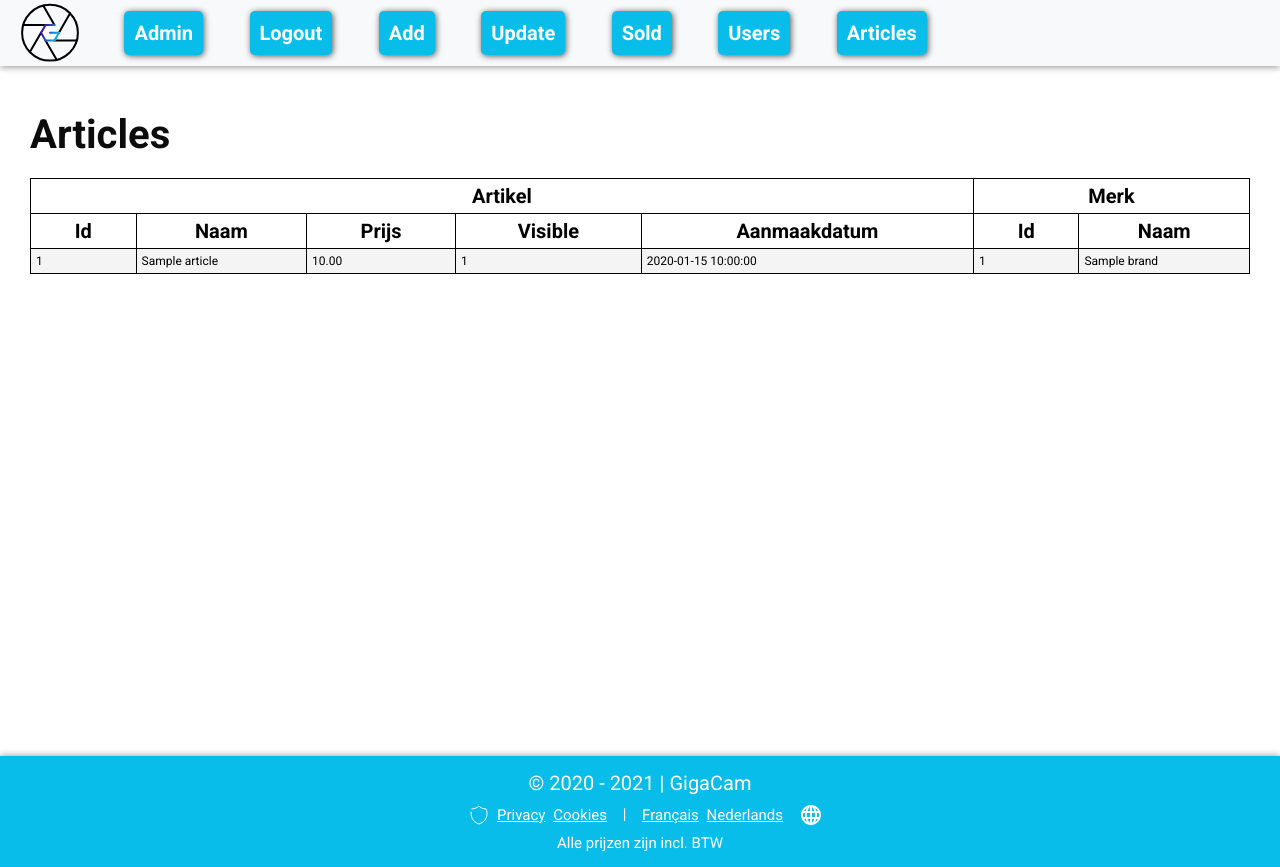
After one commit to LanderVanlaer/webshop-gip-6INF, a PHP site: page /admin/articles in a window 1280 px wide. The commit adds this page. Run offline with PHP 8.4, Linux system fonts and the light colour scheme; the visitor is signed in with stand-in values (Sample User, id 1); tables that the repository leaves empty hold one stand-in row (values such as "Sample post"); style sheets or scripts are compiled from the project's sources.

Commit message:
Add /admin/articles

```diff
--- /dev/null
+++ b/src/admin/articles/index.php
@@ -0,0 +1,62 @@
+<?php
+    include_once "../../includes/admin/admin.inc.php";
+
+    include_once "../../includes/connection.inc.php";
+    $table_result = $con->query(file_get_contents('../../sql/admin/articles/article.select.sql'));
+?>
+<!doctype html>
+<html lang="nl">
+<head>
+    <meta charset="UTF-8">
+    <meta name="viewport" content="width=device-width, user-scalable=no, initial-scale=1.0, maximum-scale=1.0, minimum-scale=1.0">
+    <meta http-equiv="X-UA-Compatible" content="ie=edge">
+    <?php include "../../resources/admin/head.php"; ?>
+    <link rel="stylesheet" href="/css/admin/table.css">
+    <title>Admin - Articles</title>
+    <style>
+        table td a {
+            padding: 1rem;
+        }
+    </style>
+</head>
+<body>
+    <?php include "../../resources/admin/header.php"; ?>
+    <main>
+        <h1>Articles</h1>
+        <div>
+            <table>
+                <thead>
+                    <tr>
+                        <th colspan="5">Artikel</th>
+                        <th colspan="2">Merk</th>
+                    </tr>
+                    <tr>
+                        <th>Id</th>
+                        <th>Naam</th>
+                        <th>Prijs</th>
+                        <th>Visible</th>
+                        <th>Aanmaakdatum</th>
+                        <th>Id</th>
+                        <th>Naam</th>
+                    </tr>
+                </thead>
+                <tbody>
+                    <?php while ($row = $table_result->fetch_assoc()): ?>
+                        <tr>
+                            <td><a href="get?id=<?= $row['id'] ?>"><?= $row['id'] ?></a></td>
+                            <td><a href="get?id=<?= $row['id'] ?>"><?= $row['name'] ?></a></td>
+                            <td><a href="get?id=<?= $row['id'] ?>"><?= $row['price'] ?></a></td>
+                            <td><a href="get?id=<?= $row['id'] ?>"><?= $row['visible'] ?></a></td>
+                            <td><a href="get?id=<?= $row['id'] ?>"><?= $row['create_date'] ?></a></td>
+                            <td><a href="/admin/brands/get?id=<?= $row['id'] ?>"><?= $row['brand_id'] ?></a></td>
+                            <td><a href="/admin/brands/get?id=<?= $row['id'] ?>"><?= $row['brand_name'] ?></a></td>
+                        </tr>
+                    <?php endwhile; ?>
+                </tbody>
+            </table>
+        </div>
+    </main>
+    <?php $con->close();
+        include "../../resources/admin/footer.php"; ?>
+</body>
+</html>
--- a/src/resources/admin/header.php
+++ b/src/resources/admin/header.php
@@ -26,6 +26,9 @@
             <li id="users">
                 <a class="btn-blue" href="/admin/users">Users</a>
             </li>
+            <li id="articles">
+                <a class="btn-blue" href="/admin/articles">Articles</a>
+            </li>
         </ul>
     </nav>
 </header>
--- /dev/null
+++ b/src/sql/admin/articles/article.select.sql
@@ -0,0 +1,10 @@
+SELECT article.id          AS id,
+       article.name        AS name,
+       article.price       AS price,
+       article.visible     AS visible,
+       article.create_date AS create_date,
+       article.brand_id    AS brand_id,
+       b.name              AS brand_name
+FROM article
+         INNER JOIN brand b on article.brand_id = b.id
+ORDER BY article.id DESC;
```
